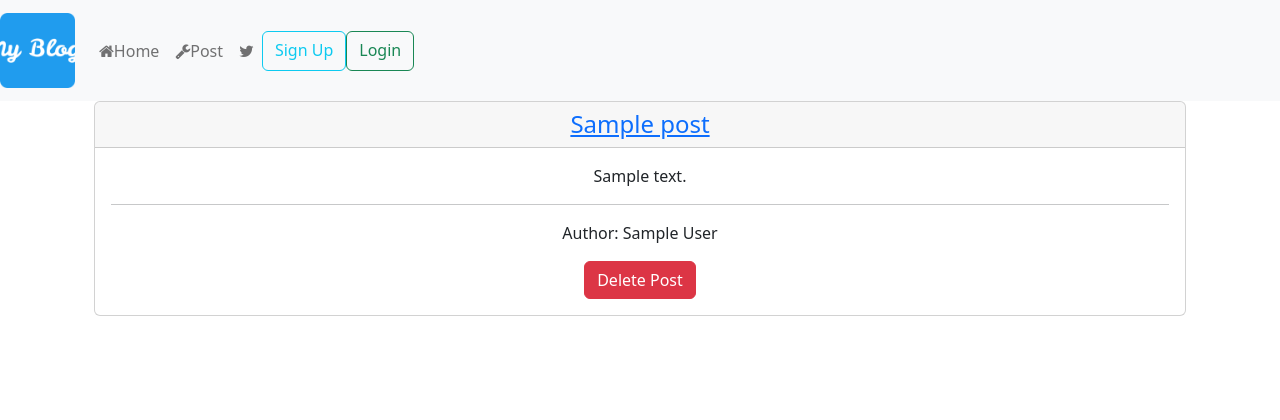
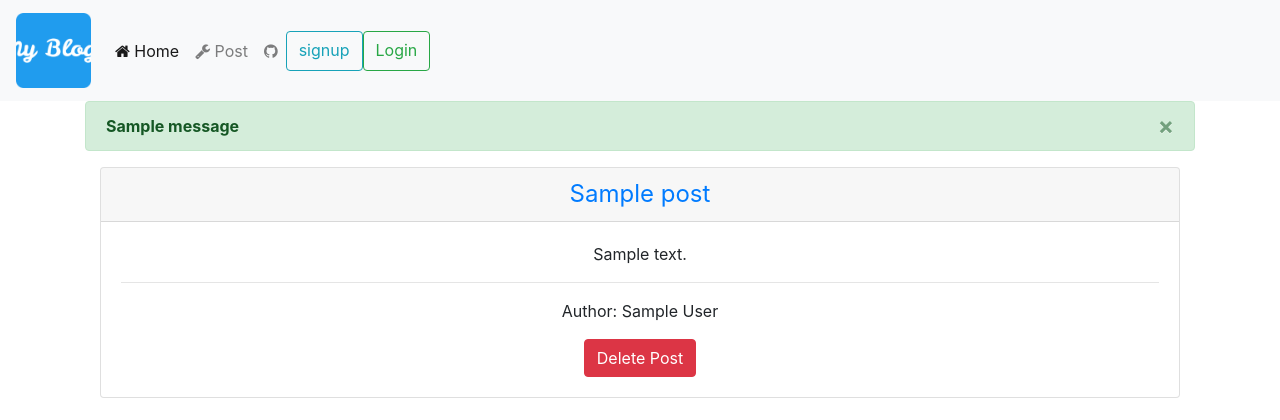
Before and after one commit to thanhle0203/MyBlog-App, a Django app: template myBlog/posts/templates/posts/detail.html in a window 1280 px wide. Shown: the top 420 px of the page. Run offline with Django 4.2, Linux system fonts and the light colour scheme; the template is opened without the code that fills it: most values are stand-ins (such as "Sample title", 1, 10 or a date in 2020); one stand-in notice (Sample message) is shown; some libraries are stand-ins or nearby versions.

Commit message:
Building the signup view template

```diff
--- a/myBlog/website/forms.py
+++ b/myBlog/website/forms.py
@@ -1,4 +1,3 @@
-from dataclasses import field
 from django import forms
 from django.contrib.auth.models import User
 from django.contrib.auth.forms import UserCreationForm
@@ -8,9 +7,9 @@ class UserRegisterForm(UserCreationForm):
 
     def __init__(self, *args, **kwargs):
         super(UserRegisterForm, self).__init__(*args, **kwargs)
-        for fieldname in ['username', 'password', 'password2']:
+        for fieldname in ['username', 'password1', 'password2']:
             self.fields[fieldname].help_text = None
 
     class Meta:
         model = User
-        fields = ['username', 'email', 'password', 'password2']
+        fields = ['username', 'email', 'password1', 'password2']
--- a/myBlog/website/templates/base.html
+++ b/myBlog/website/templates/base.html
@@ -1,21 +1,31 @@
+
+{% load static %}
+
 <!DOCTYPE html>
-<html lang="en">
+<html>
 <head>
-    <title>{% block title %}{% endblock %}</title>
-    <link rel="stylesheet" href="https://cdn.jsdelivr.net/npm/bootstrap@5.2.0/dist/css/bootstrap.min.css" integrity="sha384-gH2yIJqKdNHPEq0n4Mqa/HGKIhSkIHeL5AyhkYV8i59U5AR6csBvApHHNl/vI1Bx" crossorigin="anonymous">
-    <script src="https://cdn.jsdelivr.net/npm/bootstrap@5.2.0/dist/js/bootstrap.min.js" integrity="sha384-ODmDIVzN+pFdexxHEHFBQH3/9/vQ9uori45z4JjnFsRydbmQbmL5t1tQ0culUzyK" crossorigin="anonymous"></script>
-    <link rel="stylesheet" href="https://cdn.jsdelivr.net/npm/@fortawesome/fontawesome-free@6.1.2/css/fontawesome.min.css" integrity="sha384-X8QTME3FCg1DLb58++lPvsjbQoCT9bp3MsUU3grbIny/3ZwUJkRNO8NPW6zqzuW9" crossorigin="anonymous">
-    <link href="https://stackpath.bootstrapcdn.com/font-awesome/4.7.0/css/font-awesome.min.css" rel="stylesheet" integrity="sha384-wvfXpqpZZVQGK6TAh5PVlGOfQNHSoD2xbE+QkPxCAFlNEevoEH3Sl0sibVcOQVnN" crossorigin="anonymous">
-
-
-
+  <title>  {% block title %}{% endblock %}  </title>
+  <link href="https://stackpath.bootstrapcdn.com/bootstrap/4.5.0/css/bootstrap.min.css" rel="stylesheet" integrity="sha384-9aIt2nRpC12Uk9gS9baDl411NQApFmC26EwAOH8WgZl5MYYxFfc+NcPb1dKGj7Sk" crossorigin="anonymous">
+  <script src="https://ajax.googleapis.com/ajax/libs/jquery/2.1.3/jquery.min.js"></script>
+  <script src="https://stackpath.bootstrapcdn.com/bootstrap/4.5.0/js/bootstrap.min.js" integrity="sha384-OgVRvuATP1z7JjHLkuOU7Xw704+h835Lr+6QL9UvYjZE3Ipu6Tp75j7Bh/kR0JKI" crossorigin="anonymous"></script>
+  <link href="https://stackpath.bootstrapcdn.com/font-awesome/4.7.0/css/font-awesome.min.css" rel="stylesheet" integrity="sha384-wvfXpqpZZVQGK6TAh5PVlGOfQNHSoD2xbE+QkPxCAFlNEevoEH3Sl0sibVcOQVnN" crossorigin="anonymous">
+  <link rel="shortcut icon" href="{% static 'website/favicon.ico' %}" />
 </head>
-<body>
-    {% include 'top-menu.html' %}
-    <div class="container">
-        {% block content %}
-        {% endblock %}
+  <body>
+    {% include 'top-menu.html'%}
+    <div class ="container">
+      {% if messages %}
+       {% for message in messages %}
+         <div class="alert alert-{{message.tags}} alert-dismissible fade show" role="alert">
+           <strong>{{ message }}</strong>
+             <button type="button" class="close" data-dismiss="alert" aria-label="Close">
+              <span aria-hidden="true">&times;</span>
+            </button>
+         </div>
+        {% endfor %}
+      {% endif %}
+      {% block content %}
+      {% endblock %}
     </div>
-
-</body>
+  </body>
 </html>
--- a/myBlog/website/templates/registration/login.html
+++ b/myBlog/website/templates/registration/login.html
@@ -1,5 +1,7 @@
 {% extends 'base.html' %}
-{% block title  %}Login{% endblock %}
+
+{% block title %}Login{% endblock %}
+
 {% block content %}
   <h2>Login</h2>
   <form method="post">
--- a/myBlog/website/templates/top-menu.html
+++ b/myBlog/website/templates/top-menu.html
@@ -1,30 +1,21 @@
 {% load static %}
 <nav class="navbar navbar-expand-lg navbar-light bg-light">
   <a class="navbar-brand" href="{% url 'home' %}"><img src="{% static 'website/blogApp.png' %}" alt="My image" width="75"></a>
-    <button class="navbar-toggler" type="button" data-toggle="collapse" data-target="#navbarNav" aria-controls="navbarNav" aria-expanded="false" aria-label="Toggle navigation">
+  <button class="navbar-toggler" type="button" data-toggle="collapse" data-target="#navbarNavAltMarkup" aria-controls="navbarNavAltMarkup" aria-expanded="false" aria-label="Toggle navigation">
     <span class="navbar-toggler-icon"></span>
   </button>
-    <div class="collapse navbar-collapse" id="navbarNav">
-      <ul class="navbar-nav">
-        <li class="nav-item active">
-          <a class="nav-link" href="{% url 'home' %}"><i class="fa fa-home"></i>Home <span class="sr-only">(current)</span></a>
-        </li>
-        <li class="nav-item">
-          <a class="nav-link" href="{% url 'new' %}"><i class="fa fa-wrench"></i>Post</a>
-        </li>
-
-        <li class="nav-item">
-          <a class="nav-link " href="https://twitter.com/home"><i class="fa fa-twitter"></i></a>
-        </li>
-
+  <div class="collapse navbar-collapse" id="navbarNavAltMarkup">
+    <div class="navbar-nav mr-auto">
+      <a class="nav-item nav-link active" href="{% url 'home' %}"><i class="fa fa-home"></i> Home <span class="sr-only">(current)</span></a>
+      <a class="nav-item nav-link" href="{% url 'new' %}"><i class="fa fa-wrench"></i> Post</a>
+      <a class="nav-item nav-link" href ="https://github.com/thanhle0203/MyBlog-App"><i class="fa fa-github"></i></a>
       {% if user.is_authenticated %}
         <a class="btn btn-outline-danger my-2 my-sm-0" href="{% url 'logout' %}">Logout</a>
-            <span class="nav-item nav-link"><i class="fa fa-user"></i> {{ user.username |upper }}</span>
+        <span class="nav-item nav-link"> <i class="fa fa-user"></i>  {{user.username}}</span>
       {% else %}
-            <a class="btn btn-outline-info my-2 my-sm-0" href="{% url 'signup' %}">Sign Up</a>
+        <a class="btn btn-outline-info my-2 my-sm-0" href="{% url 'signup' %}">signup</a>
         <a class="btn btn-outline-success my-2 my-sm-0" href="{% url 'login' %}">Login</a>
       {% endif %}
-
-      </ul>
+    </div>
   </div>
 </nav>
```
Also changed, not shown: myBlog/website/templates/registration/signup.html (+8 -2 lines), myBlog/website/views.py (+14 -6 lines), myBlog/db.sqlite3. Lines whose indentation alone changed are shown as unchanged.
